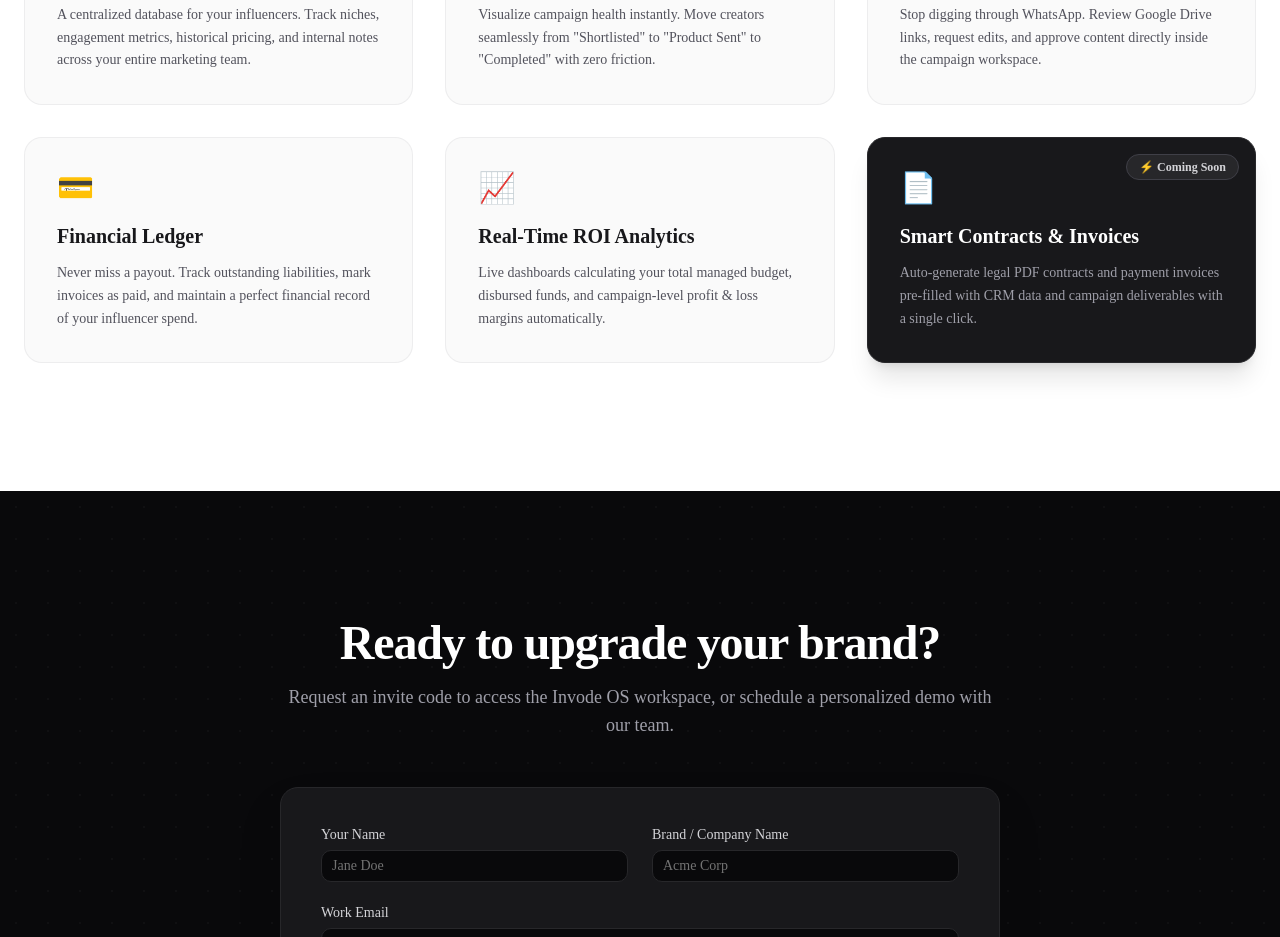
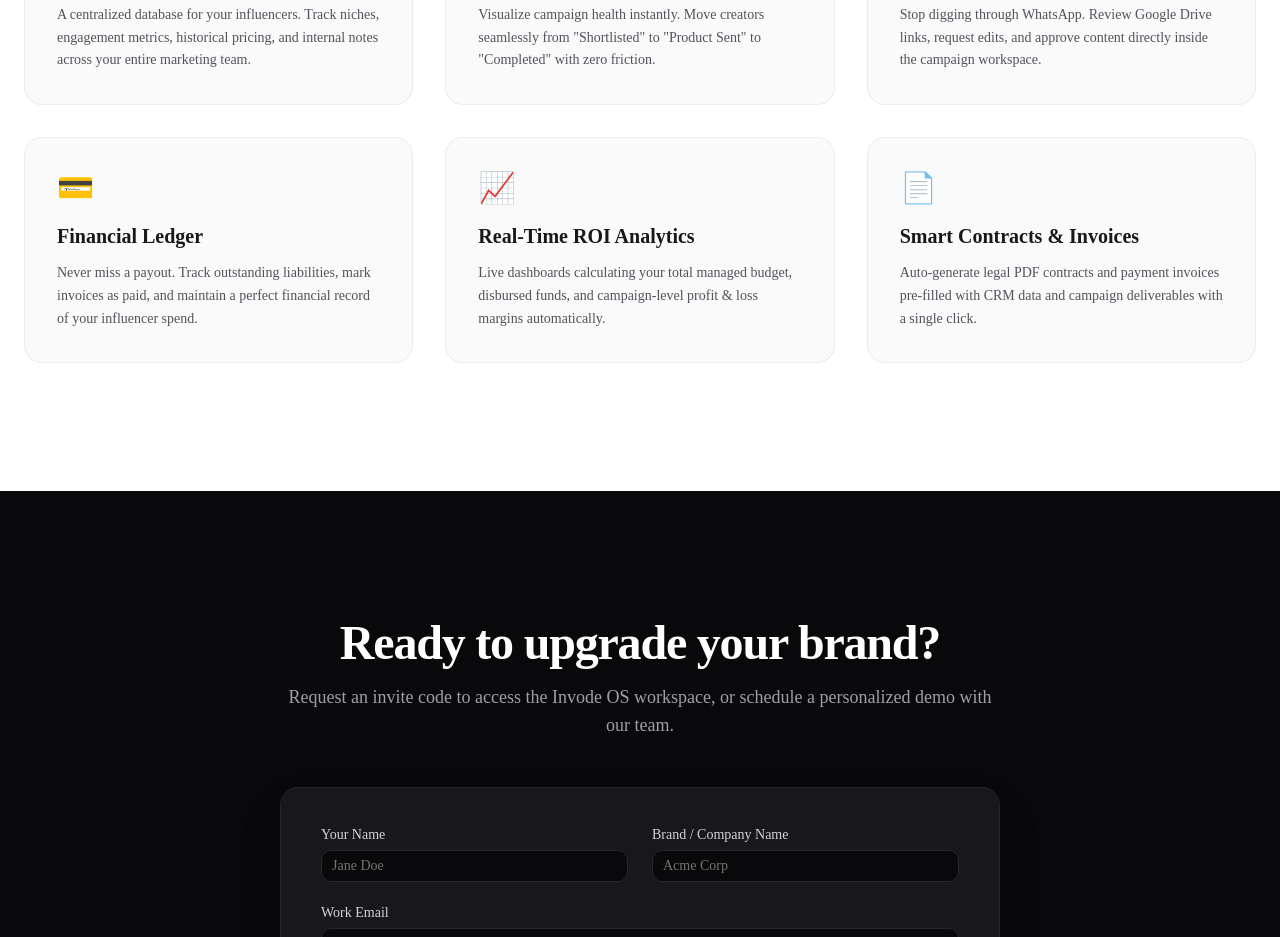
Before and after one commit to devanshraii/invode-v1, a Next.js app in the folder influencer-os/: page / in a window 1280 px wide. Shown: the part 2180-3117 px from the top of the page. Built offline with nearby package versions, Linux system fonts and the light colour scheme.

Commit message:
landing page

```diff
--- a/influencer-os/src/app/page.tsx
+++ b/influencer-os/src/app/page.tsx
@@ -147,13 +147,13 @@ export default function LandingPage() {
             </div>
 
             {/* Feature 6 - COMING SOON */}
-            <div className="bg-zinc-900 rounded-2xl p-8 border border-zinc-800 shadow-xl relative overflow-hidden group">
-              <div className="absolute top-4 right-4 bg-zinc-800 text-zinc-300 text-xs font-bold px-3 py-1 rounded-full border border-zinc-700">
+            <div className="bg-zinc-50 rounded-2xl p-8 border border-zinc-200/60 hover:shadow-lg transition-shadow">
+              {/* <div className="absolute top-4 right-4 bg-zinc-800 text-zinc-300 text-xs font-bold px-3 py-1 rounded-full border border-zinc-700">
                 ⚡ Coming Soon
-              </div>
+              </div> */}
               <div className="text-3xl mb-4">📄</div>
-              <h3 className="text-xl font-bold text-white mb-3">Smart Contracts & Invoices</h3>
-              <p className="text-zinc-400 leading-relaxed text-sm">Auto-generate legal PDF contracts and payment invoices pre-filled with CRM data and campaign deliverables with a single click.</p>
+              <h3 className="text-xl font-bold text-zinc-900 mb-3">Smart Contracts & Invoices</h3>
+              <p className="text-zinc-600 leading-relaxed text-sm">Auto-generate legal PDF contracts and payment invoices pre-filled with CRM data and campaign deliverables with a single click.</p>
             </div>
 
           </div>
```
